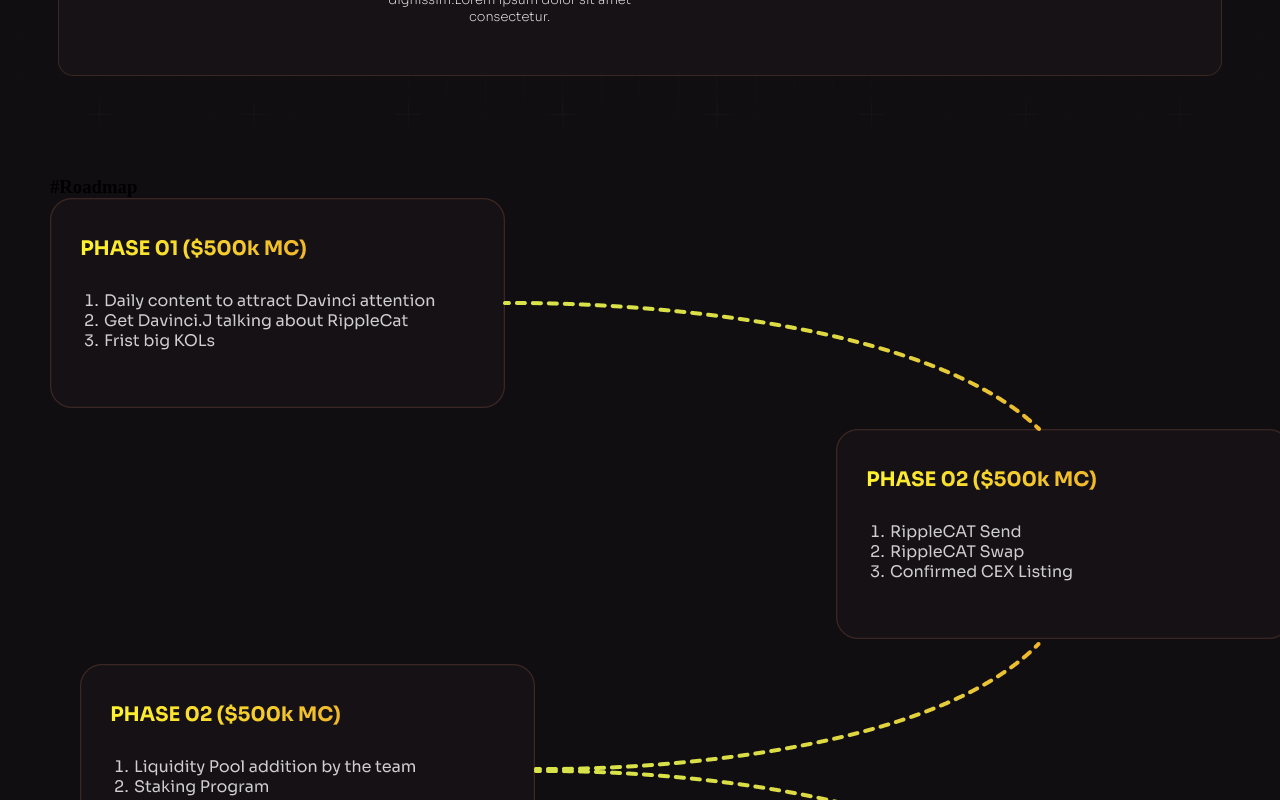
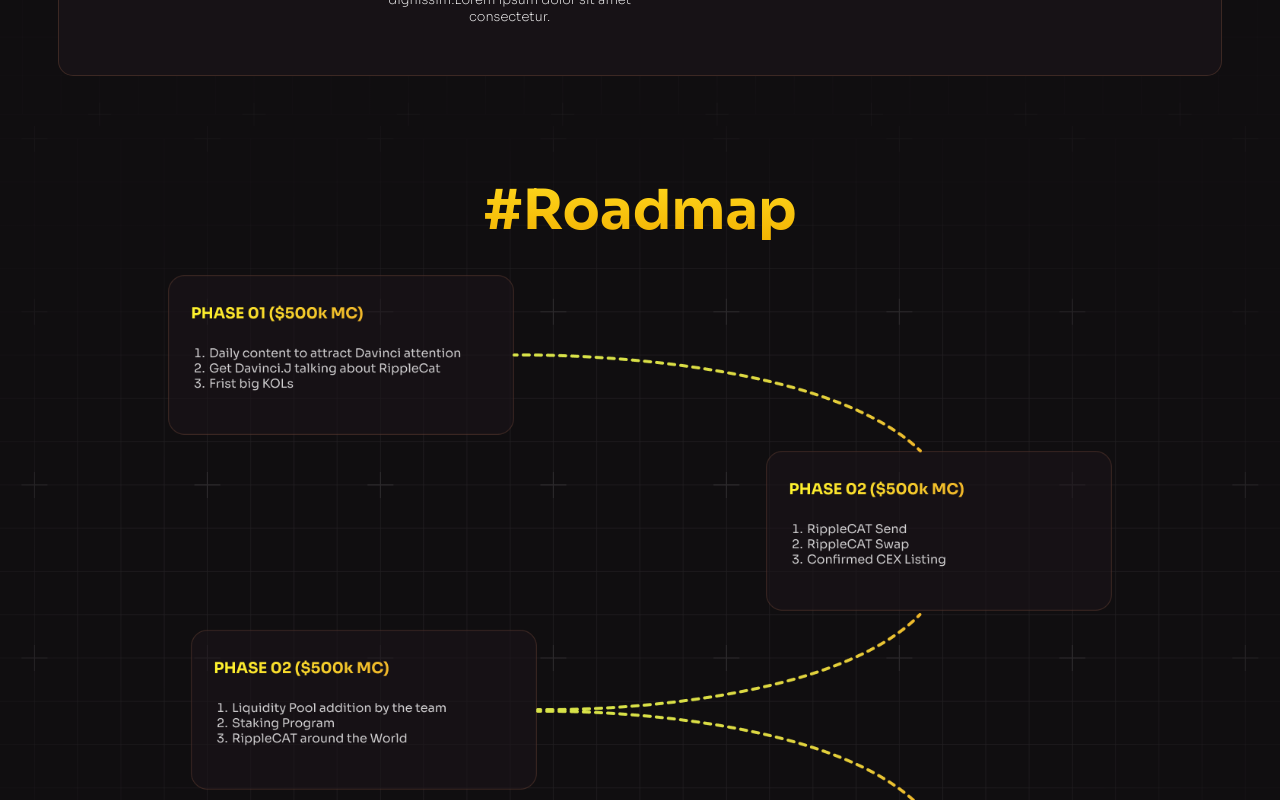
Before and after one commit to 0xdegend/ripple-cat, a React (Create React App) app: page / in a window 1280 px wide. Shown: the part 3280-4080 px from the top of the page. Built offline with nearby package versions, Linux system fonts and the light colour scheme.

Commit message:
Implementing Roadmap

```diff
--- a/src/components/RoadMap/RoadMap.css
+++ b/src/components/RoadMap/RoadMap.css
@@ -1,3 +1,48 @@
 .roadmap-container {
   padding: 50px;
+  position: relative; /* Ensure proper positioning for pseudo-element */
+  background: url("../../assets/images/heropage-grid.svg");
+  background-size: cover;
+  background-repeat: no-repeat;
+  background-position: center;
+  z-index: 1;
 }
+
+.roadmap-container::before {
+  content: "";
+  position: absolute;
+  top: 0;
+  left: 0;
+  width: 100%;
+  height: 100%;
+  background-color: rgba(17, 14, 17, 0.82); /* Adjust color and opacity */
+  z-index: -1; /* Place below the content */
+}
+.roadmap-details {
+  display: flex;
+  justify-content: center;
+  align-items: center;
+  flex-direction: column;
+}
+
+.roadmap-main-text > h3 {
+  color: #fef42e;
+  font-family: "Sora", sans-serif;
+  font-weight: 700;
+  font-size: 55px;
+  background: linear-gradient(to bottom, #ffda1f, #f2b000);
+  -webkit-background-clip: text;
+  -webkit-text-fill-color: transparent;
+  background-clip: text;
+  text-fill-color: transparent;
+}
+
+.roadmap-illustration {
+  margin-top: 30px;
+  display: flex;
+  justify-content: center;
+  align-items: center;
+}
+.roadmap-illustration > img {
+  width: 80%;
+}
```
